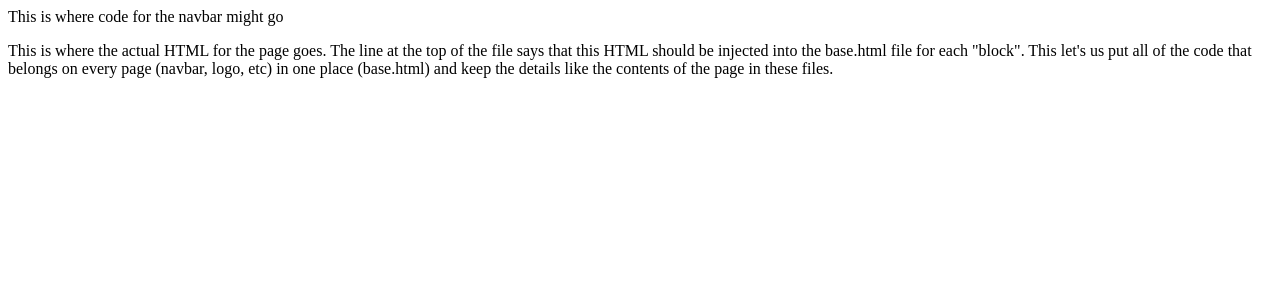
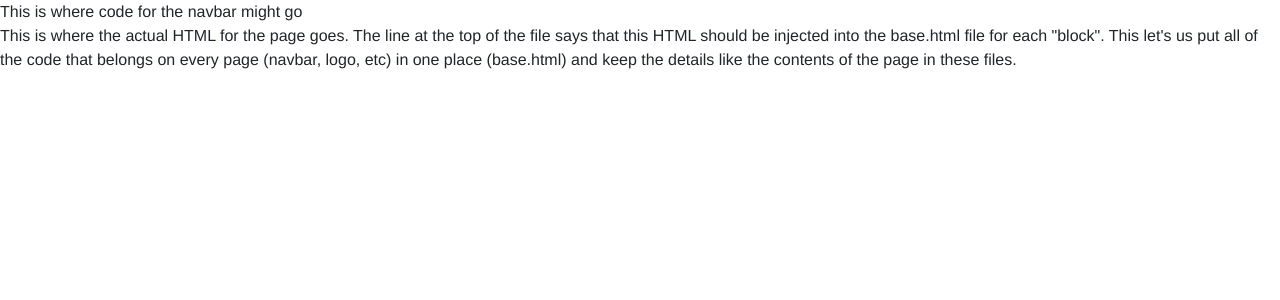
Before and after one commit to matthewcockrell/skilletz, a Django app: page / in a window 1280 px wide. Shown: the top 300 px of the page. Run offline with Django 3.2, Linux system fonts and the light colour scheme; some libraries are stand-ins or nearby versions.

Commit message:
add a main stylsheet and include the base bootstrap stylesheet

```diff
--- /dev/null
+++ b/pages/static/pages/style.css
@@ -0,0 +1,3 @@
+body {
+	font-family: "Helvetica Neue", Helvetica, sans-serif;
+}
--- a/pages/templates/pages/base.html
+++ b/pages/templates/pages/base.html
@@ -1,7 +1,15 @@
+{% load static %}
+
 <!DOCTYPE html>
 <html>
 	<head>
 		<title>{% block pagename %}{% endblock %}</title>
+
+		<!-- Bootstrap inclusion-->
+		<link rel="stylesheet" href="https://stackpath.bootstrapcdn.com/bootstrap/4.3.1/css/bootstrap.min.css" integrity="sha384-ggOyR0iXCbMQv3Xipma34MD+dH/1fQ784/j6cY/iJTQUOhcWr7x9JvoRxT2MZw1T" crossorigin="anonymous">
+
+
+		<link rel="stylesheet" type="text/css" href="{% static 'pages/style.css' %}">
 		<!--
 			Since we will probably want Bootstrap on all of our pages, that also
 			might go here, etc.
```
